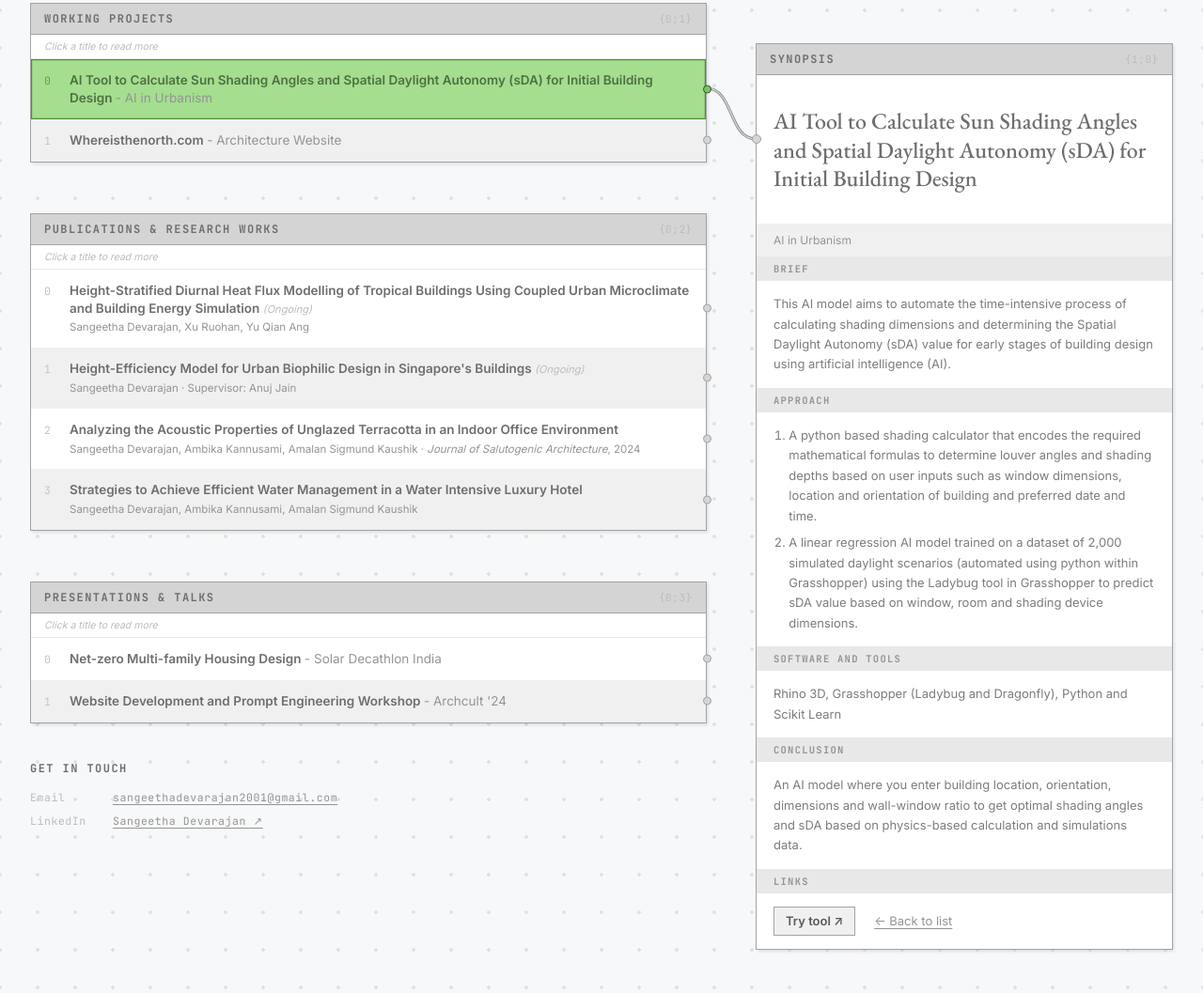
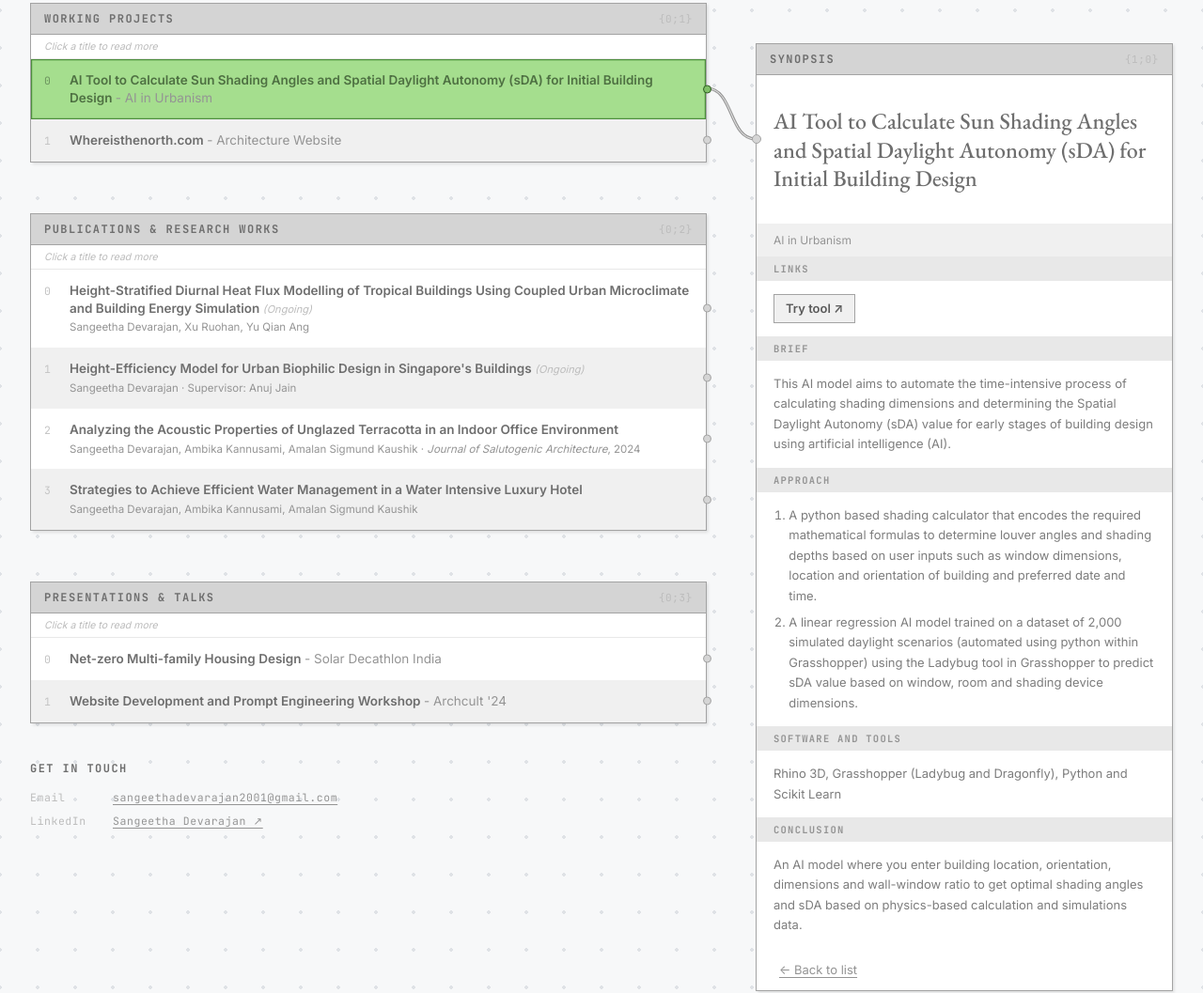
Before and after one commit to sangeetha-cv/sangeetha-cv.github.io, a plain HTML site: page index.html in a window 1280 px wide. Shown: the part 789-1846 px from the top of the page at 94% size. Drawn offline with nearby package versions, Linux system fonts and the light colour scheme.

Commit message:
Host Portfolio/CV PDFs and link them; move synopsis Links above the brief
Co-Authored-By: Claude Opus 4.8 <noreply@anthropic.com>

```diff
--- a/index.html
+++ b/index.html
@@ -261,8 +261,8 @@ const SITE = {
   name: "Sangeetha Devarajan",
 
   topLinks: [
-    { label: "Portfolio",  url: "https://drive.google.com/file/d/1v3chEFxn-36QMPLapDyxTuzzTotvQAOM/view?usp=sharing" },   /* <- paste your Google Drive link */
-    { label: "CV",         url: "https://drive.google.com/file/d/1oZ_SNTAEhYzjYDyog_UCrjKEzFWzL2PJ/view?usp=sharing" }    /* <- paste your Google Drive link */
+    { label: "Portfolio",  url: "Sangeetha-Devarajan-Portfolio.pdf" },
+    { label: "CV",         url: "Sangeetha-Devarajan-CV.pdf" }
   ],
 
   interests: "Architecture · Urban design · Urban planning · Energy simulations · Parametric design",
@@ -520,17 +520,23 @@ function buildDetail(id, row) {
   const node = document.createElement('article');
   node.className = 'detail';
   node.id = id;
+  const hasLinks = (d.links || []).length > 0;
+  const linksBlock = hasLinks
+    ? '<div class="block-label">Links</div>' +
+      '<div class="detail-links">' +
+        d.links.map(l => `<a href="${l.url}" target="_blank" rel="noopener">${l.label} ↗</a>`).join('') +
+      '</div>'
+    : '';
   node.innerHTML =
     '<span class="detail-port"></span>' +
     `<div class="panel-head"><span>Synopsis</span><span class="panel-path">{1;0}</span></div>` +
     `<h2 class="detail-title">${row.title}</h2>` +
     (d.meta ? `<div class="detail-meta">${d.meta}</div>` : '') +
+    linksBlock +
     d.blocks.map(b =>
       `<div class="block-label">${b.label}</div><div class="block-body">${b.text}</div>`
     ).join('') +
-    '<div class="block-label">Links</div>' +
-    '<div class="detail-links">' +
-      (d.links || []).map(l => `<a href="${l.url}" target="_blank" rel="noopener">${l.label} ↗</a>`).join('') +
+    '<div class="detail-links detail-back">' +
       `<button type="button" data-close="${id}">← Back to list</button>` +
     '</div>';
   node.querySelector('[data-close]').addEventListener('click', () => close());
```
Also changed, not shown: 2 other files.
